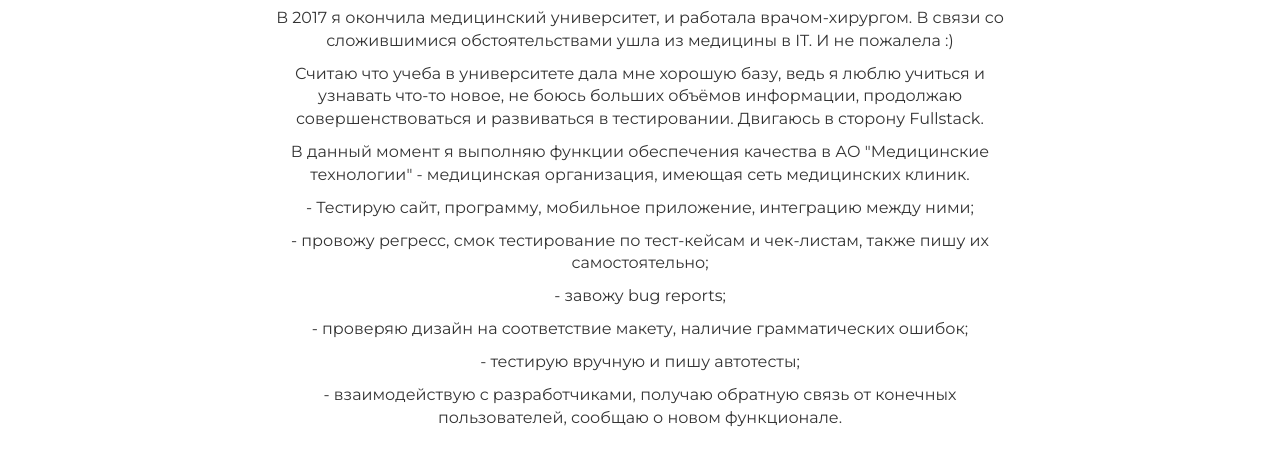
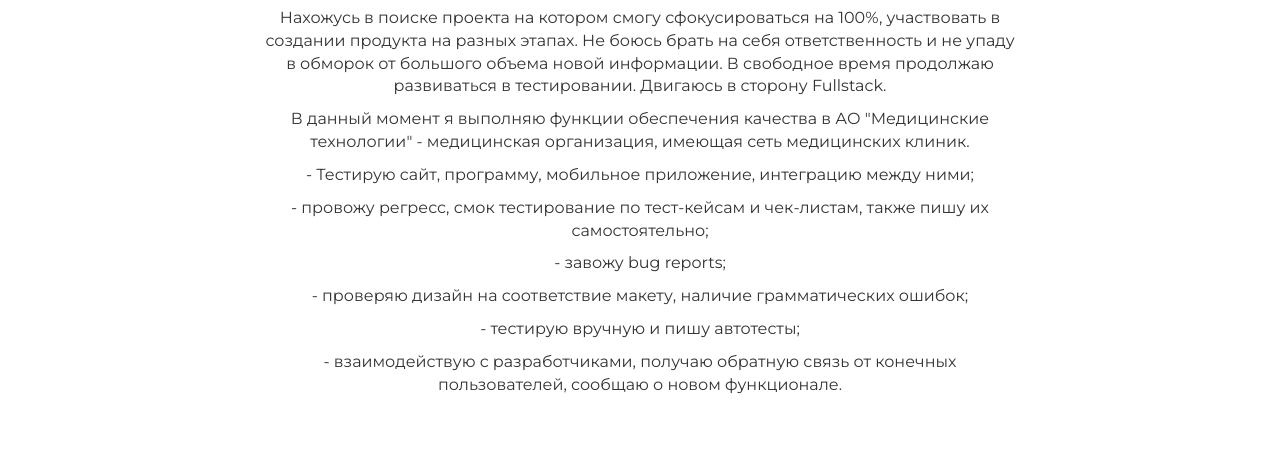
Before and after one commit to LyubovTyurenkova-QA/cv, a plain HTML site: page about.html in a window 1280 px wide. Shown: the part 649-1100 px from the top of the page. Drawn offline with nearby package versions, Linux system fonts and the light colour scheme.

Commit message:
Update about.html

```diff
--- a/about.html
+++ b/about.html
@@ -64,8 +64,8 @@
 			<div class="col-lg-8 col-lg-offset-2">
 				<h2>Обо мне</h2>
 				<p>Привет, меня зовут Люба!</p>
-				<p>В 2017 я окончила медицинский университет, и работала врачом-хирургом. В связи со сложившимися обстоятельствами ушла из медицины в IT. И не пожалела :)</p>
-				<p>Считаю что учеба в университете дала мне хорошую базу, ведь я люблю учиться и узнавать что-то новое, не боюсь больших объёмов информации, продолжаю совершенствоваться и развиваться в тестировании. Двигаюсь в сторону Fullstack.</p>
+				<p>Нахожусь в поиске проекта на котором смогу сфокусироваться на 100%, участвовать в создании продукта на разных этапах. Не боюсь брать на себя ответственность и не упаду в обморок от большого объема новой информации.
+В свободное время продолжаю развиваться в тестировании. Двигаюсь в сторону Fullstack.</p>
 				<p>В данный момент я выполняю функции обеспечения качества в АО "Медицинские технологии" - медицинская организация, имеющая сеть медицинских клиник.</p>
 				<p>- Тестирую сайт, программу, мобильное приложение, интеграцию между ними;</p>
 				<p>- провожу регресс, смок тестирование по тест-кейсам и чек-листам, также пишу их самостоятельно;</p>
```
